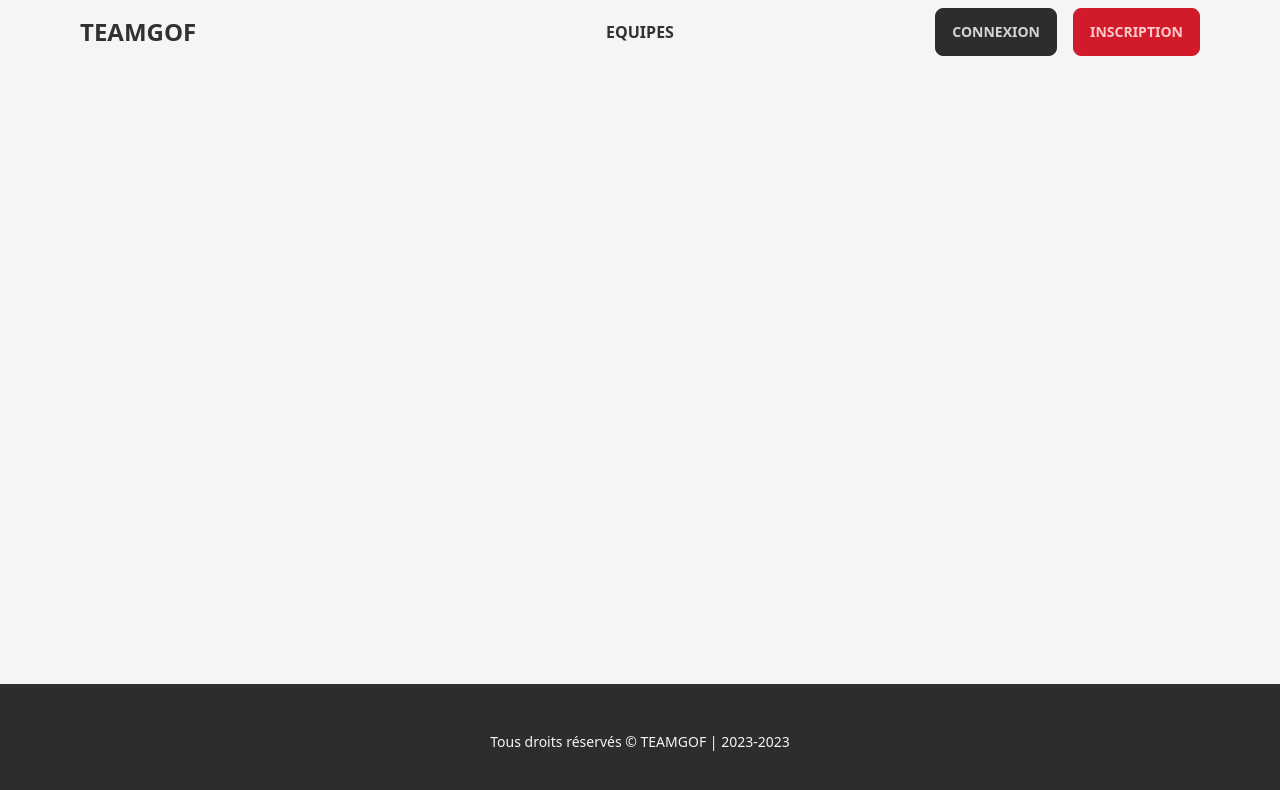
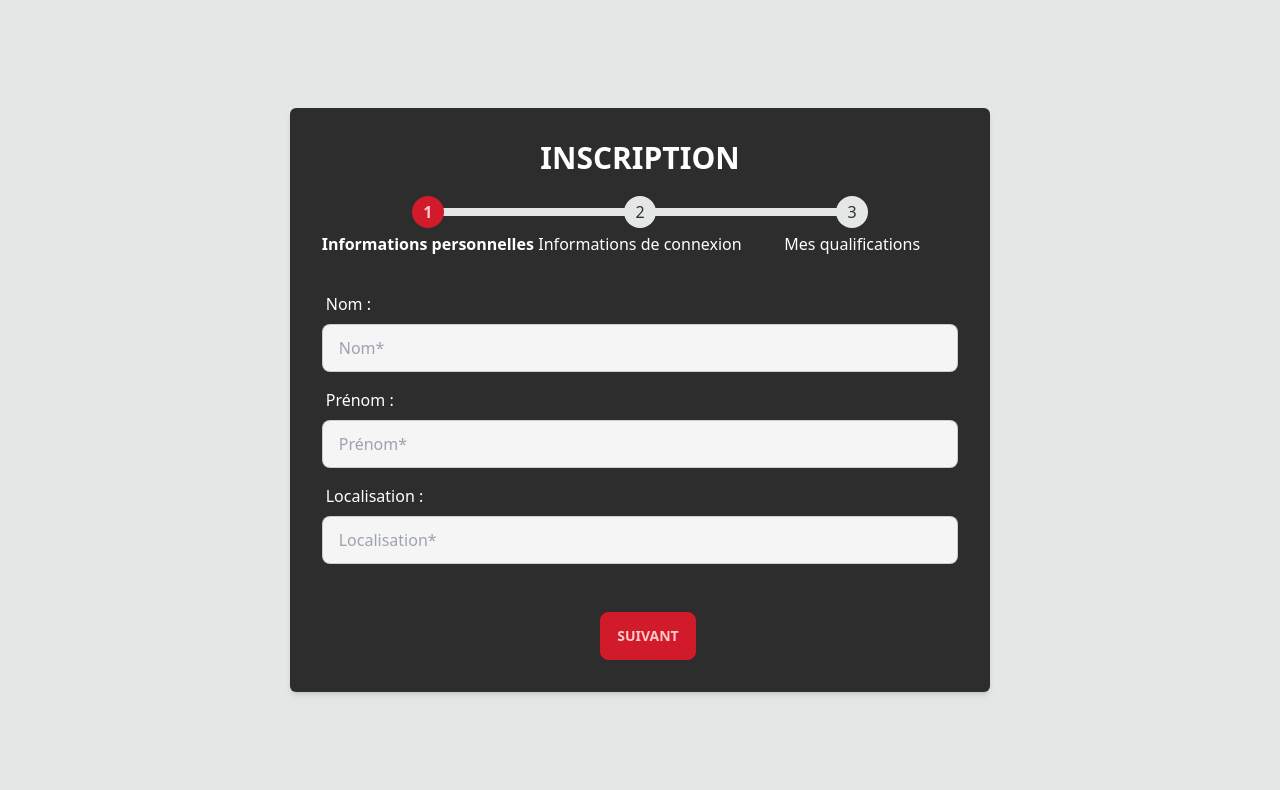
Before and after one commit to akoua/teamgof-frontend, a Nuxt app: page /sign-up in a window 1280 px wide. Shown: the top 790 px of the page. Built offline with nearby package versions, Linux system fonts and the light colour scheme.

Commit message:
Implements Sign-up step Design

```diff
--- a/app.vue
+++ b/app.vue
@@ -3,3 +3,14 @@
     <NuxtPage />
   </NuxtLayout>
 </template>
+
+<!-- Make Dynamic Title-->
+<script setup>
+  useHead({
+    titleTemplate: (pageName) => {
+      return pageName
+        ? `${pageName} - TEAMGOF`
+        : 'TEAMGOF'
+    }
+  })
+</script>
--- /dev/null
+++ b/components/signup/signup-content.vue
@@ -0,0 +1,67 @@
+<template>
+  <div class="p-8 bg-secondary rounded-md shadow-md">
+    <h1 class="text-3xl font-bold mb-4 color text-center">INSCRIPTION</h1>
+
+     <!-- Step Navigation -->
+    <ul class="steps">
+      <li :class="['step', { 'step-primary': (currentStep===0), 'font-bold': (currentStep===0) }]">Informations personnelles</li>
+      <li :class="['step', { 'step-primary': (currentStep===1), 'font-bold': (currentStep===1) }]">Informations de connexion</li>
+      <li :class="['step', { 'step-primary': (currentStep===2), 'font-bold': (currentStep===2) }]">Mes qualifications</li>
+    </ul>
+
+    <!-- Content -->
+     <div class="flex flex-col">
+      <div class="mt-7 mb-10 justify-center">
+        <form>
+          <component :is="currentStepComponent" />
+        </form>
+      </div>
+
+      <div class="flex justify-center items-center space-x-4">
+        <button v-show="!(currentStep === 0)" @click="currentStep--" class="btn">
+          Précédent
+        </button>
+        <button  @click="currentStep++" class="btn btn-primary">
+          {{ (currentStep === steps.length - 1) ? "Terminer" : "Suivant" }}
+        </button>
+      </div>
+    </div>
+  </div>
+
+</template>
+
+<script>
+import Step1 from "@/components/signup/signupStep1.vue";
+import Step2 from "@/components/signup/signupStep2.vue";
+import Step3 from "@/components/signup/signupStep3.vue";
+
+export default {
+  components: {
+    Step1,
+    Step2,
+    Step3,
+  },
+  data() {
+    return {
+      /* For step Navigation */
+      currentStep: 0,
+      steps: [
+        {
+          component: "Step1",
+        },
+        {
+          component: "Step2",
+        },
+        {
+          component: "Step3",
+        },
+      ],
+    };
+  },
+  computed: {
+    currentStepComponent() {
+      return this.steps[this.currentStep].component;
+    },
+  }
+};
+</script>
--- /dev/null
+++ b/components/signup/signupStep1.vue
@@ -0,0 +1,14 @@
+<template>
+    <div class="form-control mb-2">
+        <label class="label"> Nom : </label>
+        <input type="text" placeholder="Nom*" name="lastname" class="input input-bordered w-full" />
+    </div>
+    <div class="form-control  mb-2">
+        <label class="label"> Prénom : </label>
+        <input type="text" placeholder="Prénom*" name="firstname" class="input input-bordered w-full" />
+    </div>
+    <div class="form-control  mb-2">
+        <label class="label"> Localisation : </label>
+        <input type="text" placeholder="Localisation*" name="localisation" class="input input-bordered w-full" />
+    </div>
+</template>
--- /dev/null
+++ b/components/signup/signupStep2.vue
@@ -0,0 +1,14 @@
+<template>
+    <div class="form-control mb-2">
+        <label class="label"> Email : </label>
+        <input type="email" placeholder="Email*" name="email" class="input input-bordered w-full" />
+    </div>
+    <div class="form-control  mb-2">
+        <label class="label"> Mot de passe : </label>
+        <input type="password" placeholder="Mot de passe*" name="password" class="input input-bordered w-full" />
+    </div>
+    <div class="form-control  mb-2">
+        <label class="label"> Confirmez votre mot de passe : </label>
+        <input type="password" placeholder="Confirmez votre mot de passe*" name="confirmation" class="input input-bordered w-full" />
+    </div>
+</template>
--- /dev/null
+++ b/components/signup/signupStep3.vue
@@ -0,0 +1,60 @@
+<template>
+    <div class="flex items-center  mb-8">
+        <span class="font-bold mr-3">Ajouter vos différentes qualifications</span>
+        <a class="btn btn-primary p-2" @click="addRow">
+            <Icon name="fe:plus" size="24" class="text-white" />
+        </a>
+    </div>
+
+    <div class="tab-container">
+      <div v-for="(row, index) in rows" :key="index" class="tab flex flex-col mb-12">
+        <div class="flex">
+                <div class="mr-4">
+                    <select name="row.input1" class="select select-bordered w-full max-w-xs">
+                        <option disabled selected>Discipline ?</option>
+                        <option>D1</option>
+                        <option>D2</option>
+                    </select>
+                </div>
+                <div class="mr-4">
+                    <select name="row.input2" class="select select-bordered w-full max-w-xs">
+                        <option disabled selected>Niveau ?</option>
+                        <option>N1</option>
+                        <option>N2</option>
+                    </select>
+                </div>
+                <div class="mr-4">
+                    <select name="row.input3" class="select select-bordered w-full max-w-xs">
+                        <option disabled selected>Qualification ?</option>
+                        <option>Q1</option>
+                        <option>Q2</option>
+                    </select>
+                </div>
+                <div>
+                    <a class="btn btn-base-300 btn-circle" @click="deleteRow(index)">
+                        <Icon name="fe:close" size="22" />
+                    </a>
+                </div>
+            </div>
+      </div>
+    </div>
+</template>
+
+<script>
+export default {
+  data() {
+    return {
+      /* For form components generate dynamically */
+      rows: [],
+    };
+  },
+  methods: {
+    addRow() {
+      this.rows.push({ input1: "", input2: "", input3: "" });
+    },
+    deleteRow(index) {
+      this.rows.splice(index, 1);
+    },
+  },
+};
+</script>
--- /dev/null
+++ b/layouts/register.vue
@@ -0,0 +1,18 @@
+<template>
+    <div class="flex h-screen items-center justify-center bg-base-300 text-white">
+    <div class="flex items-center justify-center bg-base-300">
+        <slot />
+    </div>
+  </div>
+
+</template>
+
+<script lang="ts">
+import { defineComponent } from "vue";
+
+export default defineComponent({
+  setup() {
+    return {};
+  },
+});
+</script>
--- a/pages/index.vue
+++ b/pages/index.vue
@@ -6,7 +6,7 @@
 
 <script setup lang="ts">
 useHead({
-  title: "Accueil - TEAMGOF",
+  title: "Home",
 });
 </script>
 
--- /dev/null
+++ b/pages/sign-up.vue
@@ -0,0 +1,14 @@
+<template>
+    <SignupContent />
+</template>
+
+
+<script setup lang="ts">
+useHead({
+  title: "Sign-up",
+});
+
+definePageMeta({
+  layout: "register",
+});
+</script>
--- a/tailwind.config.js
+++ b/tailwind.config.js
@@ -13,6 +13,9 @@ module.exports = {
           accent: "#1FB2A5",
           neutral: "#191D24",
           "base-100": "#F5F5F5",
+          "base-200": "#212427",
+          "base-300": "#E5E6E6",
+          "btn-content": "#FFFFFF",
           info: "#3ABFF8",
           success: "#36D399",
           warning: "#FBBD23",
```
